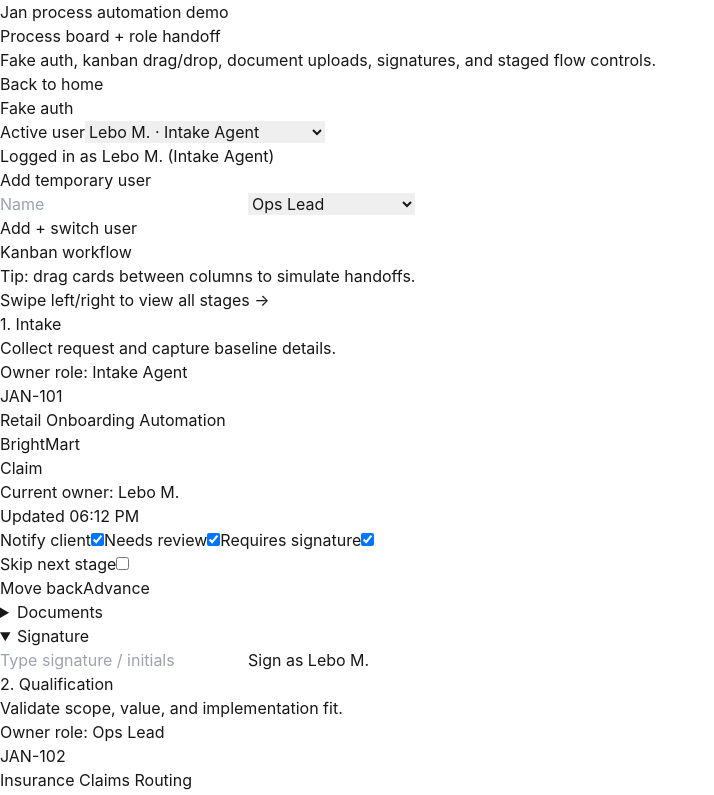
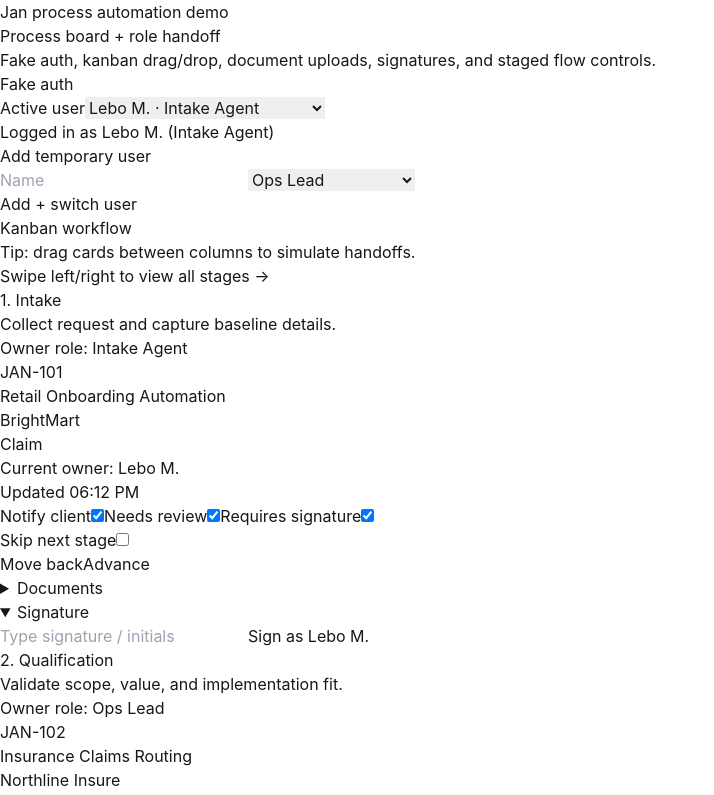
Before and after one commit to tristdrum/tristandrummond-website, a Next.js app: page /jan-demo in a window 1280 px wide. Shown: the top 795 px of the page, without its empty margins (0-714 px from the left). Built offline with nearby package versions, Linux system fonts and the light colour scheme.

Commit message:
chore: remove back-to-home button from jan demo

```diff
--- a/app/jan-demo/page.tsx
+++ b/app/jan-demo/page.tsx
@@ -1,6 +1,5 @@
 "use client";
 
-import Link from "next/link";
 import { ChangeEvent, useMemo, useState } from "react";
 
 type Role =
@@ -412,12 +411,6 @@ const JanDemoPage = () => {
               Fake auth, kanban drag/drop, document uploads, signatures, and staged flow controls.
             </p>
           </div>
-          <Link
-            className="rounded-md border border-slate-300 px-3 py-1.5 text-sm font-medium text-slate-700 hover:bg-slate-50"
-            href="/"
-          >
-            Back to home
-          </Link>
         </div>
       </div>
 
```
